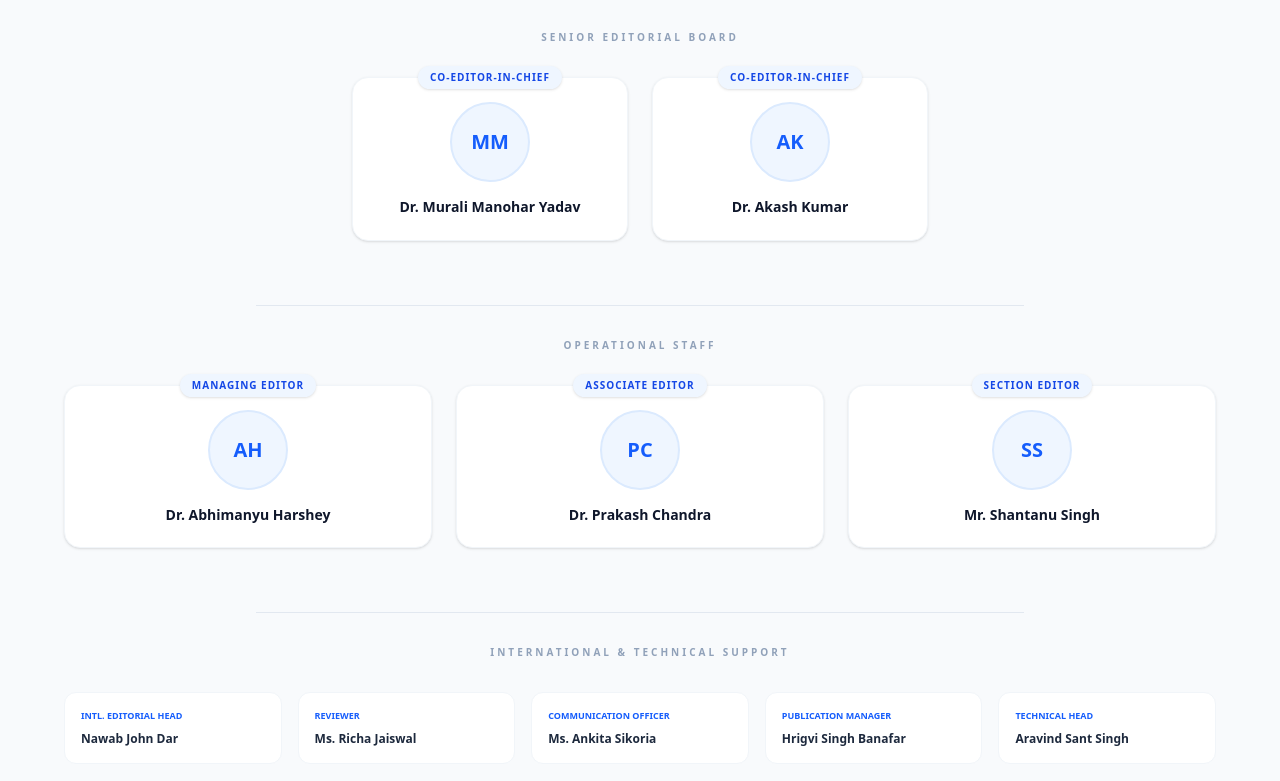
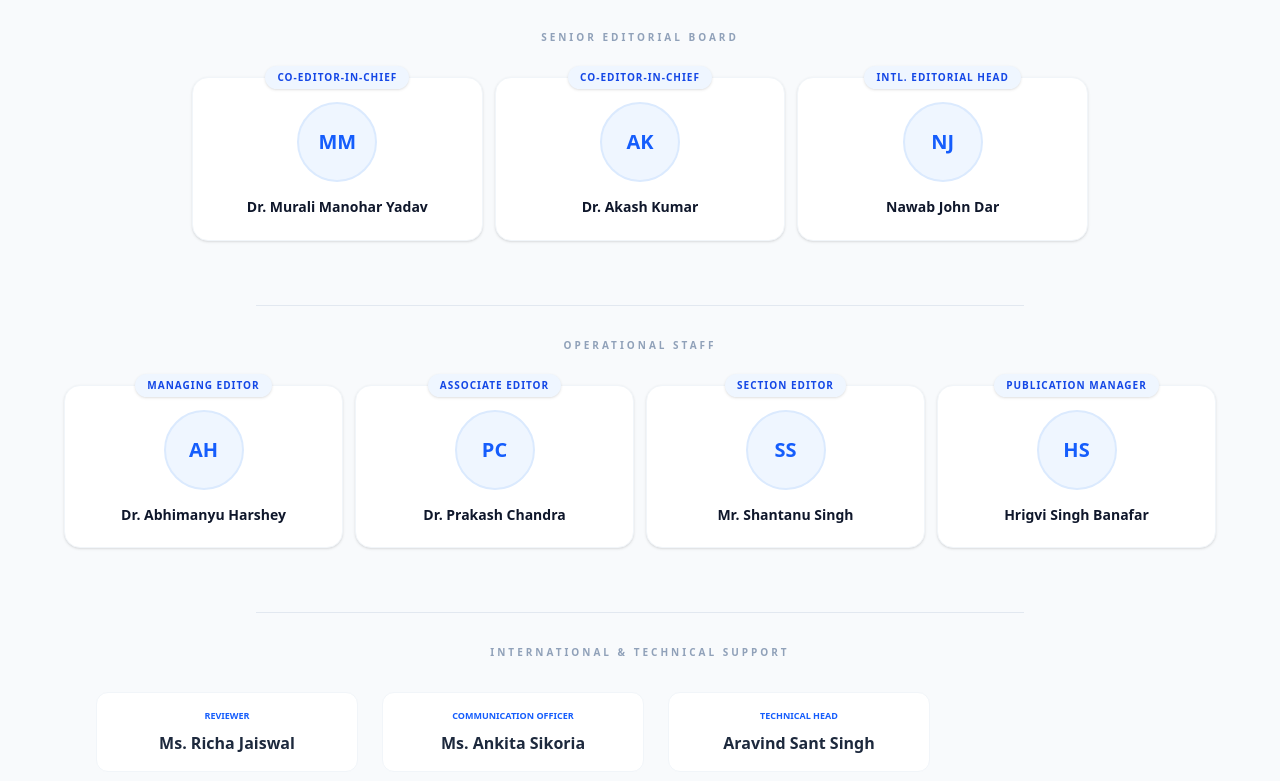
Before and after one commit to Santaravind/Forensic_Journal, a React (Vite) app: page /editorial in a window 1280 px wide. Shown: the part 1519-2300 px from the top of the page. Built offline with nearby package versions, Linux system fonts and the light colour scheme.

Commit message:
Editorial team update !!

```diff
--- a/src/components/pages/EditorialTeam.jsx
+++ b/src/components/pages/EditorialTeam.jsx
@@ -30,8 +30,6 @@
 //     { id: 12, name: "Aravind Sant Singh", position: "Technical Head"  },
 //   ]
 // };
-
-
 
 //   const MemberCard = ({ member, size = "large" }) => (
 //     <div className="flex flex-col items-center text-center p-4 transition-transform hover:scale-105">
@@ -105,45 +103,115 @@
 
 // export default EditorialTeam
 
-import React from 'react';
-
+import React from "react";
+import logo from "../assets/logos.png";
 const EditorialTeam = () => {
   const editorialTeam = {
     leadership: [
-      { id: 1, name: "Dr. Vijay Kumar Yadav", post: "Founder", position: "Editor-in-Chief", initials: "VK" },
-      { id: 2, name: "Indresh Kumar", post: "Co-Founder", position: "Publisher", initials: "IK" },
+      {
+        id: 1,
+        name: "Dr. Vijay Kumar Yadav",
+        post: "Founder",
+        position: "Editor-in-Chief",
+        initials: "VK",
+      },
+      {
+        id: 2,
+        name: "Indresh Kumar",
+        post: "Co-Founder",
+        position: "Publisher",
+        initials: "IK",
+      },
     ],
     seniorEditors: [
-      { id: 3, name: "Dr. Murali Manohar Yadav", position: "Co-Editor-in-Chief", initials: "MM" },
-      { id: 4, name: "Dr. Akash Kumar", position: "Co-Editor-in-Chief", initials: "AK" },
+      {
+        id: 3,
+        name: "Dr. Murali Manohar Yadav",
+        position: "Co-Editor-in-Chief",
+        initials: "MM",
+      },
+      {
+        id: 4,
+        name: "Dr. Akash Kumar",
+        position: "Co-Editor-in-Chief",
+        initials: "AK",
+      },
+      {
+        id: 8,
+        name: "Nawab John Dar",
+        position: "Intl. Editorial Head",
+        initials: "NJ",
+      },
     ],
     editorialStaff: [
-      { id: 5, name: "Dr. Abhimanyu Harshey", position: "Managing Editor", initials: "AH" },
-      { id: 6, name: "Dr. Prakash Chandra", position: "Associate Editor", initials: "PC" },
-      { id: 7, name: "Mr. Shantanu Singh", position: "Section Editor", initials: "SS" },
+      {
+        id: 5,
+        name: "Dr. Abhimanyu Harshey",
+        position: "Managing Editor",
+        initials: "AH",
+      },
+      {
+        id: 6,
+        name: "Dr. Prakash Chandra",
+        position: "Associate Editor",
+        initials: "PC",
+      },
+      {
+        id: 7,
+        name: "Mr. Shantanu Singh",
+        position: "Section Editor",
+        initials: "SS",
+      },
+      {
+        id: 11,
+        name: "Hrigvi Singh Banafar",
+        position: "Publication Manager",
+        initials: "HS",
+      },
     ],
     support: [
-      { id: 8, name: "Nawab John Dar", position: "Intl. Editorial Head", initials: "NJ" },
-      { id: 9, name: "Ms. Richa Jaiswal", position: "Reviewer", initials: "RJ" },
-      { id: 10, name: "Ms. Ankita Sikoria", position: "Communication Officer", initials: "AS" },
-      { id: 11, name: "Hrigvi Singh Banafar", position: "Publication Manager", initials: "HS" },
-      { id: 12, name: "Aravind Sant Singh", position: "Technical Head", initials: "AS" },
-    ]
+      {
+        id: 9,
+        name: "Ms. Richa Jaiswal",
+        position: "Reviewer",
+        initials: "RJ",
+      },
+      {
+        id: 10,
+        name: "Ms. Ankita Sikoria",
+        position: "Communication Officer",
+        initials: "AS",
+      },
+      {
+        id: 12,
+        name: "Aravind Sant Singh",
+        position: "Technical Head",
+        initials: "AS",
+      },
+    ],
   };
 
   const Card = ({ member, featured = false }) => (
-    <div className={`relative group flex flex-col items-center p-6 bg-white rounded-2xl transition-all duration-300 hover:shadow-xl border ${featured ? 'border-slate-800 ring-1 ring-slate-800' : 'border-slate-100 shadow-sm'}`}>
+    <div
+      className={`relative group flex flex-col items-center p-6 bg-white rounded-2xl transition-all duration-300 hover:shadow-xl border ${featured ? "border-slate-800 ring-1 ring-slate-800" : "border-slate-100 shadow-sm"}`}
+    >
       {/* Decorative Role Badge */}
-      <div className={`absolute -top-3 px-3 py-1 rounded-full text-[10px] font-bold tracking-widest uppercase shadow-sm ${featured ? 'bg-slate-800 text-white' : 'bg-blue-50 text-blue-700'}`}>
+      <div
+        className={`absolute -top-3 px-3 py-1 rounded-full text-[10px] font-bold tracking-widest uppercase shadow-sm ${featured ? "bg-slate-800 text-white" : "bg-blue-50 text-blue-700"}`}
+      >
         {member.position}
       </div>
 
       {/* Avatar Placeholder */}
-      <div className={`w-20 h-20 rounded-full mb-4 flex items-center justify-center text-xl font-semibold border-2 transition-transform group-hover:scale-110 ${featured ? 'bg-slate-50 border-slate-200 text-slate-700' : 'bg-blue-50 border-blue-100 text-blue-600'}`}>
+      <div
+        className={`w-20 h-20 rounded-full mb-4 flex items-center justify-center text-xl font-semibold border-2 transition-transform group-hover:scale-110 ${featured ? "bg-slate-50 border-slate-200 text-slate-700" : "bg-blue-50 border-blue-100 text-blue-600"}`}
+      >
         {member.initials}
       </div>
 
-      <h3 className="text-sm font-bold text-slate-900 text-center leading-tight">{member.name}</h3>
+      <h3 className="text-sm font-bold text-slate-900 text-center leading-tight">
+        {member.name}
+      </h3>
       {member.post && (
         <span className="mt-1 text-[11px] font-medium text-blue-600 bg-blue-50 px-2 py-0.5 rounded">
           {member.post}
@@ -155,7 +223,6 @@ const EditorialTeam = () => {
   return (
     <div className="min-h-screen bg-slate-50 py-16 px-4 font-sans">
       <div className="max-w-6xl mx-auto">
-
         {/* Header Section */}
         <header className="text-center mb-20">
           <span className="text-blue-600 font-bold tracking-[0.2em] text-xs uppercase bg-blue-50 px-4 py-2 rounded-full">
@@ -164,17 +231,23 @@ const EditorialTeam = () => {
           <h1 className="mt-6 text-4xl md:text-5xl font-black text-slate-900 tracking-tight">
             Forensic Patrika
           </h1>
-          <p className="mt-2 text-slate-500 font-medium text-lg italic">Editorial Team Structure</p>
+          <p className="mt-2 text-slate-500 font-medium text-lg italic">
+            Editorial Team Structure
+          </p>
           <div className="mt-6 w-20 h-1.5 bg-slate-800 mx-auto rounded-full"></div>
         </header>
 
         {/* Leadership Tier */}
         <section className="mb-16">
           <div className="flex flex-col items-center mb-8">
-            <span className="text-[10px] text-slate-400 font-bold uppercase tracking-[0.3em]">Board Leadership</span>
+            <span className="text-[10px] text-slate-400 font-bold uppercase tracking-[0.3em]">
+              Board Leadership
+            </span>
           </div>
           <div className="grid grid-cols-1 md:grid-cols-2 gap-8 max-w-2xl mx-auto">
-            {editorialTeam.leadership.map(m => <Card key={m.id} member={m} featured={true} />)}
+            {editorialTeam.leadership.map((m) => (
+              <Card key={m.id} member={m} featured={true} />
+            ))}
           </div>
         </section>
 
@@ -184,10 +257,14 @@ const EditorialTeam = () => {
         {/* Senior Editors Tier */}
         <section className="mb-16">
           <div className="flex flex-col items-center mb-8">
-            <span className="text-[10px] text-slate-400 font-bold uppercase tracking-[0.3em]">Senior Editorial Board</span>
+            <span className="text-[10px] text-slate-400 font-bold uppercase tracking-[0.3em]">
+              Senior Editorial Board
+            </span>
           </div>
-          <div className="grid grid-cols-1 md:grid-cols-2 gap-6 max-w-xl mx-auto">
-            {editorialTeam.seniorEditors.map(m => <Card key={m.id} member={m} />)}
+          <div className="grid grid-cols-1 md:grid-cols-2 lg:grid-cols-3 lg:gap-3 gap-6 max-w-4xl mx-auto">
+            {editorialTeam.seniorEditors.map((m) => (
+              <Card key={m.id} member={m} />
+            ))}
           </div>
         </section>
 
@@ -195,10 +272,14 @@ const EditorialTeam = () => {
         <section className="mb-16">
           <div className="flex flex-col items-center mb-8 text-center">
             <div className="w-full h-px bg-slate-200 max-w-3xl mb-8"></div>
-            <span className="text-[10px] text-slate-400 font-bold uppercase tracking-[0.3em]">Operational Staff</span>
+            <span className="text-[10px] text-slate-400 font-bold uppercase tracking-[0.3em]">
+              Operational Staff
+            </span>
           </div>
-          <div className="grid grid-cols-1 sm:grid-cols-2 lg:grid-cols-3 gap-6">
-            {editorialTeam.editorialStaff.map(m => <Card key={m.id} member={m} />)}
+          <div className="grid grid-cols-1 sm:grid-cols-2 lg:grid-cols-4 gap-3">
+            {editorialTeam.editorialStaff.map((m) => (
+              <Card key={m.id} member={m} />
+            ))}
           </div>
         </section>
 
@@ -206,18 +287,24 @@ const EditorialTeam = () => {
         <section>
           <div className="flex flex-col items-center mb-8 text-center">
             <div className="w-full h-px bg-slate-200 max-w-3xl mb-8"></div>
-            <span className="text-[10px] text-slate-400 font-bold uppercase tracking-[0.3em]">International & Technical Support</span>
+            <span className="text-[10px] text-slate-400 font-bold uppercase tracking-[0.3em]">
+              International & Technical Support
+            </span>
           </div>
-          <div className="grid grid-cols-2 md:grid-cols-3 lg:grid-cols-5 gap-4">
-            {editorialTeam.support.map(m => (
-              <div key={m.id} className="p-4 bg-white border border-slate-100 rounded-xl hover:border-blue-200 transition-colors">
-                <div className="text-[9px] font-bold text-blue-600 uppercase mb-2 truncate">{m.position}</div>
-                <div className="text-xs font-bold text-slate-800">{m.name}</div>
+          <div className="grid grid-cols-2 md:grid-cols-3 lg:grid-cols-4 gap-6 ml-8 text-center">
+            {editorialTeam.support.map((m) => (
+              <div
+                key={m.id}
+                className="p-4 bg-white border border-slate-100 rounded-xl hover:border-blue-200 transition-colors"
+              >
+                <div className="text-[9px] font-bold text-blue-600 uppercase mb-2 truncate justify-center items-center">
+                  {m.position}
+                </div>
+                <div className="text-2xs font-bold text-slate-800">{m.name}</div>
               </div>
             ))}
           </div>
         </section>
-
       </div>
     </div>
   );
```
Also changed, not shown: 1 other file (tests, documents, lock files or other folders).
